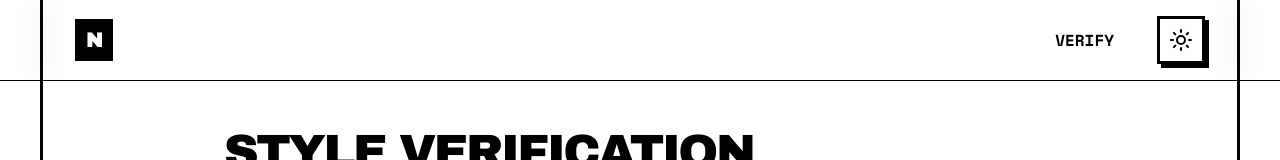
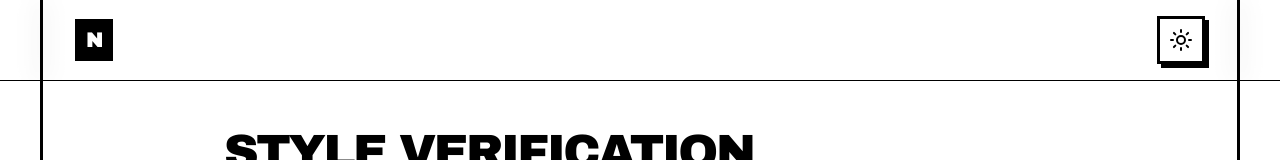
Before and after one commit to Nitesh-mint/portfolio, an Astro site: page /verify-css in a window 1280 px wide. Shown: the top 160 px of the page. Built offline with nearby package versions, Linux system fonts and the light colour scheme; Astro itself is replaced by a stand-in of ours.

Commit message:
removed verify from the navbar

```diff
--- a/src/components/Navbar.astro
+++ b/src/components/Navbar.astro
@@ -17,7 +17,7 @@ import { Sun, Moon, Menu } from "lucide-react";
 
         <!-- Desktop Menu -->
         <div class="hidden md:flex items-center gap-6">
-            <ul class="flex gap-4 font-bold font-mono uppercase text-base">
+            <!-- <ul class="flex gap-4 font-bold font-mono uppercase text-base">
                 <li>
                     <a
                         href="/verify-css"
@@ -26,7 +26,7 @@ import { Sun, Moon, Menu } from "lucide-react";
                         Verify
                     </a>
                 </li>
-            </ul>
+            </ul> -->
 
             <!-- Theme Toggle -->
             <button
```
